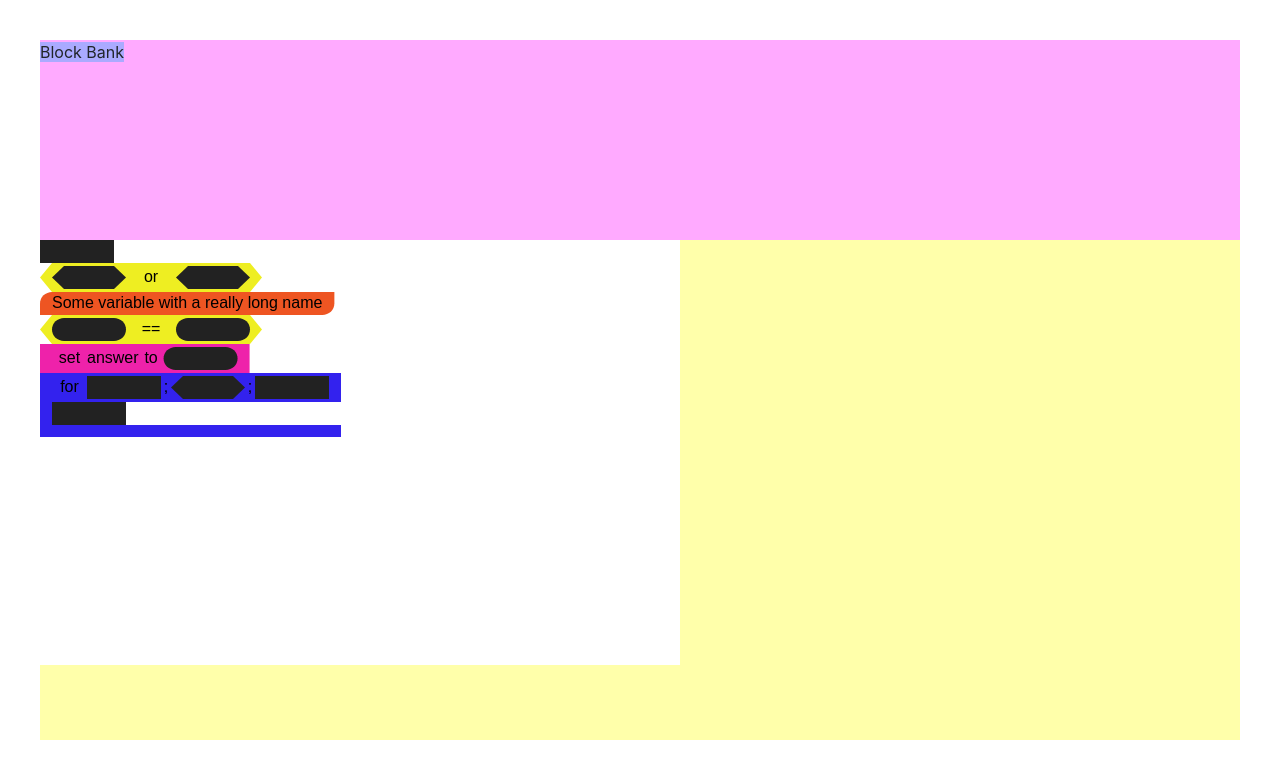
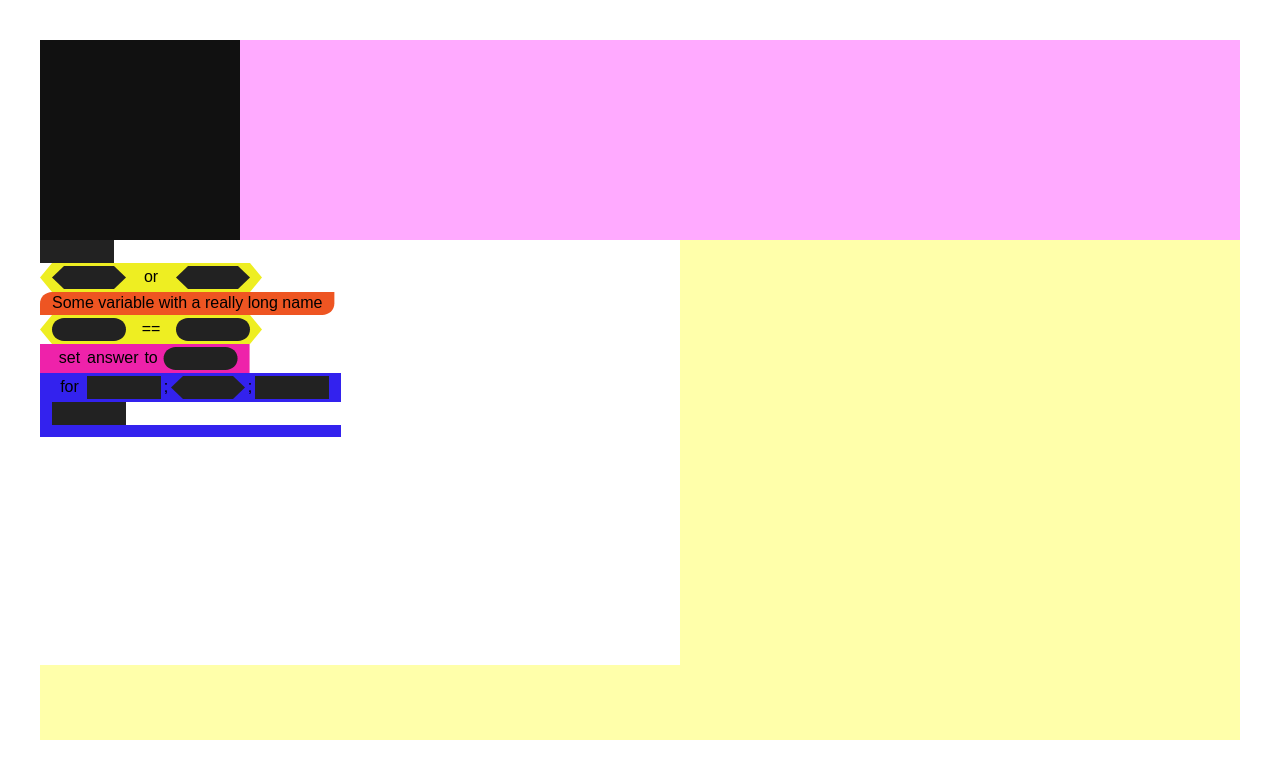
Before and after one commit to RickLeinecker/Fortuna, a React (Create React App) app in the folder fortuna/: page /Casus in a window 1280 px wide. Shown: the top 778 px of the page. Built offline with nearby package versions, Linux system fonts and the light colour scheme.

Commit message:
added space for BlockBankTypeSelector

```diff
--- a/fortuna/src/casus/BlockBank.js
+++ b/fortuna/src/casus/BlockBank.js
@@ -1,6 +1,7 @@
 //@flow strict
 
 import * as React from 'react';
+import BlockBankTypeSelector from './BlockBankTypeSelector.js';
 
 class BlockBank extends React.Component<{||}> {
 
@@ -21,10 +22,12 @@ class BlockBank extends React.Component<{||}> {
 
 		return (
 			<div style={style}>
+				<BlockBankTypeSelector />
 				<span style={leftSidebarStyle}>Block Bank</span>
 			</div>
 		);
 	}
+
 }
 
 export default BlockBank;
--- /dev/null
+++ b/fortuna/src/casus/BlockBankTypeSelector.js
@@ -0,0 +1,21 @@
+//@flow strict
+
+import * as React from 'react';
+
+class BlockBankTypeSelector extends React.Component<{||}> {
+
+	render():React.Node {
+		const style = {
+			backgroundColor: '#111111',
+			height: '100%',
+			width: '200px'
+		}
+		return (
+			<div style={style}>
+			</div>
+		);
+	}
+
+}
+
+export default BlockBankTypeSelector;
```
